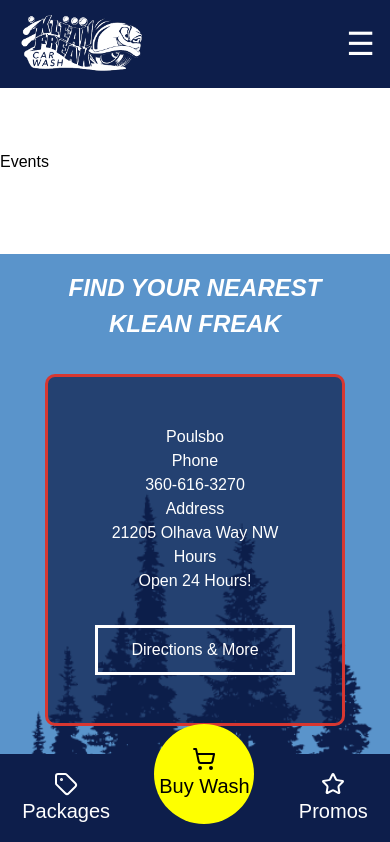
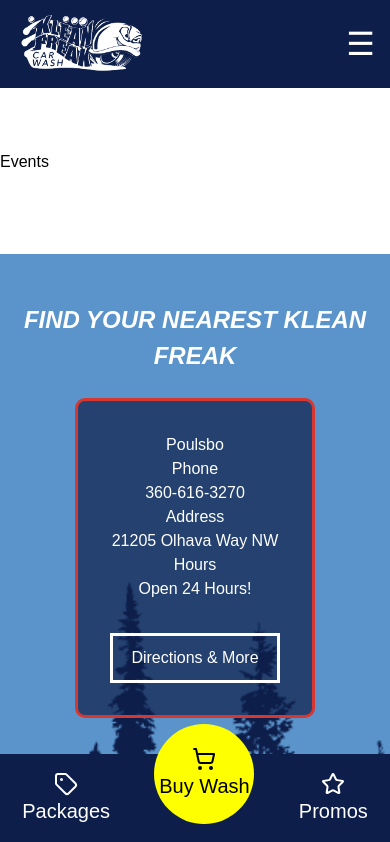
Before and after one commit to Jmorrissette1/klean-freak, a Next.js app: page /events in a window 390 px wide. Shown: the top 842 px of the page. Built offline with nearby package versions, Linux system fonts and the light colour scheme.

Commit message:
fixed footer scrolling

```diff
--- a/src/app/components/Footer.module.css
+++ b/src/app/components/Footer.module.css
@@ -8,6 +8,7 @@
   background-position: center;
   background-size: contain;
   background-color: #5a94cb;
+  box-sizing: border-box;
 }
 
 .footerContent {
@@ -62,25 +63,31 @@
   .footerBody {
     background-image: url("/footer-bg-m.png");
     background-size: cover;
-    padding-bottom: 10rem;
+    padding: 2rem 1rem 10rem;
+    overflow-x: hidden;
+    height: auto;
   }
 
   .footerH1 {
     text-align: center;
     font-size: 1.5rem;
     margin-top: 1rem;
-    max-width: 300px;
+    max-width: 100%;
   }
 
   .footerCardSection {
     flex-direction: column;
+    align-items: center;
   }
 
   .footerLocationCard {
-    width: 300px;
-    margin: 2rem;
+    width: 100%;
+    max-width: 320px;
+    margin: 1.5rem 0;
+    padding: 2rem;
   }
   .footerCardBtn {
-    width: 200px;
+    width: 100%;
+    max-width: 220px;
   }
 }
--- a/src/app/globals.css
+++ b/src/app/globals.css
@@ -59,6 +59,7 @@
 body {
   max-width: 100vw;
   overflow-x: hidden;
+  box-sizing: border-box;
 }
 
 body {
@@ -74,6 +75,12 @@
   box-sizing: border-box;
   padding: 0;
   margin: 0;
+}
+
+*,
+*::before,
+*::after {
+  box-sizing: inherit;
 }
 
 a {
```
